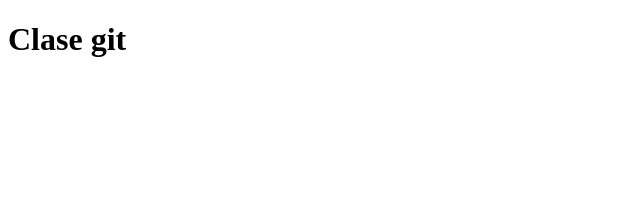
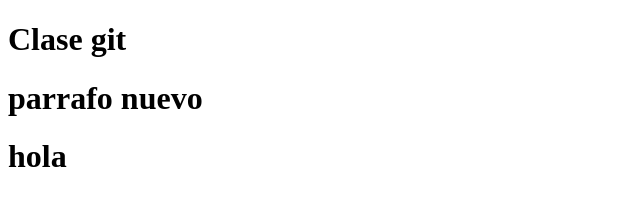
Before and after one commit to Natachamuller/repo-prueba-git, a plain HTML site: page index.html in a window 1280 px wide. Shown: the whole page, without its empty margins (0-640 px from the left). Drawn offline with Linux system fonts and the light colour scheme.

Commit message:
segunda modificacion

```diff
--- a/index.html
+++ b/index.html
@@ -7,5 +7,7 @@
 </head>
 <body>
     <h1>Clase git</h1>
+    <h1>parrafo nuevo</h1>
+    <h1>hola</h1>
 </body>
 </html>
```
